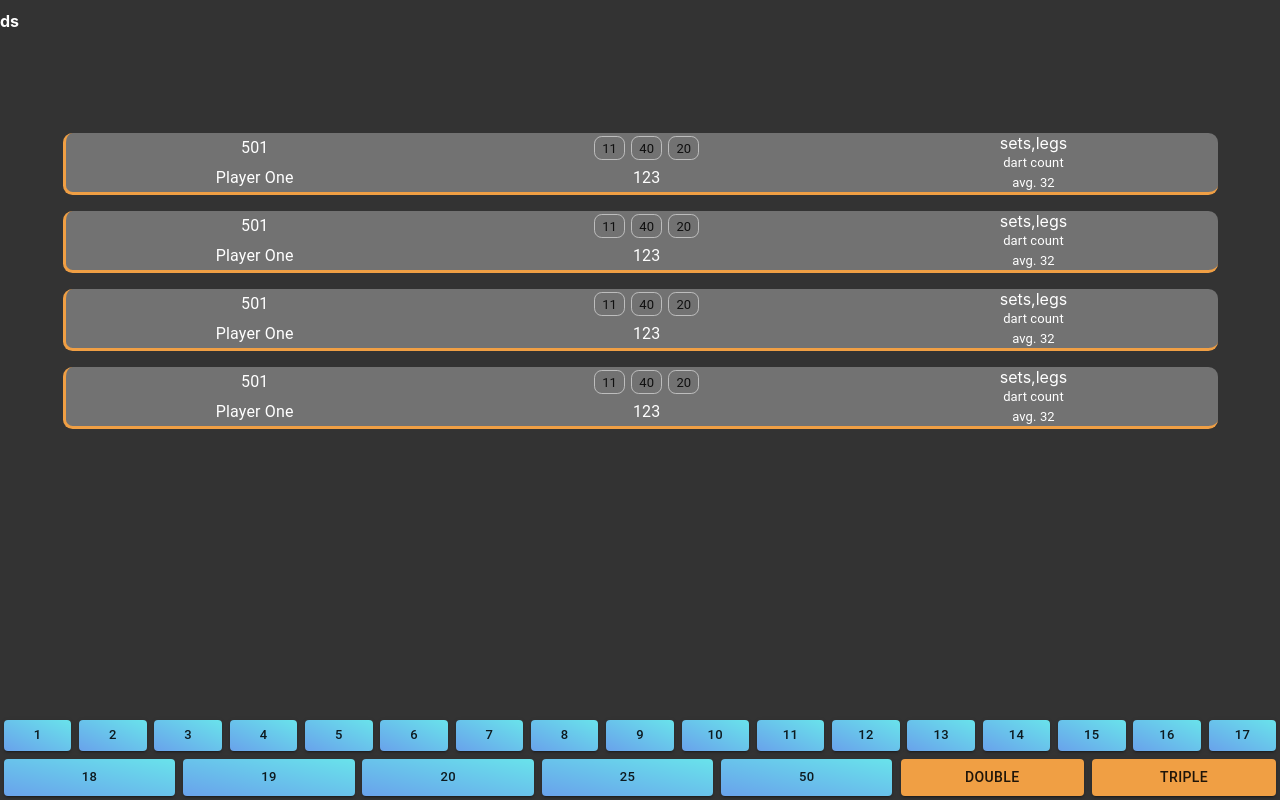
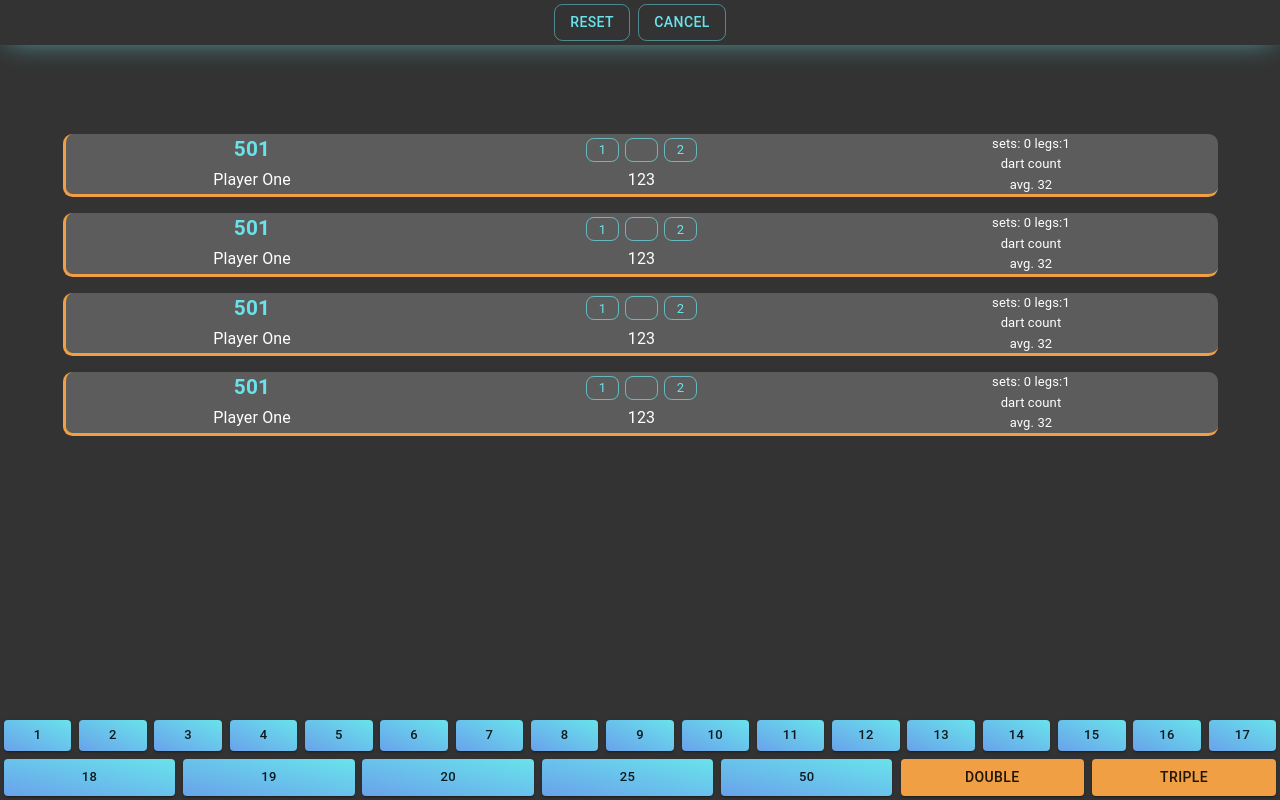
Before and after one commit to Ivour/Darts, a React (Create React App) app: page / in a window 1280 px wide. Built offline with nearby package versions, Linux system fonts and the light colour scheme.

Commit message:
game  navbar added

```diff
--- a/src/App.jsx
+++ b/src/App.jsx
@@ -1,8 +1,13 @@
+import { Fragment } from "react";
 import Game from "./components/Game";
-
+import Navbar from "./components/Navbar";
 
 function App() {
-  return <Game />;
+  return (
+    <Fragment>
+      <Game />
+    </Fragment>
+  );
 }
 
 export default App;
--- a/src/components/Game.jsx
+++ b/src/components/Game.jsx
@@ -2,6 +2,7 @@ import React, { Fragment } from "react";
 import styles from "./Game.module.css";
 import { Button } from "@mui/material";
 import PlayerScore from "./PlayrerScore";
+import Navbar from "./Navbar";
 
 const scoreNums = Array.from({ length: 20 }, (_, i) => i + 1);
 scoreNums.push(...[25, 50]);
@@ -9,9 +10,7 @@ scoreNums.push(...[25, 50]);
 const Game = () => {
   return (
     <Fragment>
-      <header className={styles.nav}>
-        <h1>ds</h1>
-      </header>
+      <Navbar isGame={true} />
       <div className={styles.game}>
         <PlayerScore />
         <PlayerScore />
--- /dev/null
+++ b/src/components/Navbar.jsx
@@ -0,0 +1,30 @@
+import React from "react";
+import styles from "./Navbar.module.css";
+import { Button, Typography } from "@mui/material";
+
+const Navbar = ({ isGame }) => {
+  return (
+    <nav className={styles.nav}>
+      {isGame && (
+        <div>
+          <Button
+            variant="outlined"
+            color="secondary"
+            className={styles["nav__button"]}
+          >
+            Reset
+          </Button>
+          <Button
+            variant="outlined"
+            color="secondary"
+            className={styles["nav__button"]}
+          >
+            Cancel
+          </Button>
+        </div>
+      )}
+    </nav>
+  );
+};
+
+export default Navbar;
--- /dev/null
+++ b/src/components/Navbar.module.css
@@ -0,0 +1,15 @@
+.nav {
+  display: flex;
+  justify-content: center;
+  align-items: center;
+  -webkit-box-shadow: 0px 0px 5px 5px #69e3eb;
+  box-shadow: 0px 0px 30px -9px #69e3eb;
+}
+.nav__logo {
+  color: #f09f44;
+}
+
+.nav__button {
+  border-radius: 0.6em;
+  margin: 0.3em;
+}
--- a/src/components/PlayerScore.module.css
+++ b/src/components/PlayerScore.module.css
@@ -1,6 +1,6 @@
 .scores {
   width: 90%;
-  background-color: rgb(114, 114, 114);
+  background-color: rgb(92, 92, 92);
 
   margin: 0.5em auto;
   border-radius: 0.6rem;
@@ -16,6 +16,8 @@
 
 .scores__total {
   grid-area: total;
+  font-weight: bold;
+  font-size: 130%;
 }
 .scores__player {
   grid-area: player;
--- a/src/components/PlayrerScore.jsx
+++ b/src/components/PlayrerScore.jsx
@@ -6,30 +6,39 @@ import Chip from "@mui/material/Chip";
 const PlayerScore = () => {
   return (
     <section className={`${styles.scores} ${styles["scores--active"]}`}>
-      <Typography className={styles["scores__total"]}>501</Typography>
+      <Typography className={styles["scores__total"]} color="secondary">
+        501
+      </Typography>
       <Typography className={styles["scores__player"]}>Player One</Typography>
       <div className={styles["scores__partial-scores"]}>
         <Chip
-          label={11}
+          label={1}
           size="small"
           variant="outlined"
-          sx={{ borderRadius: "0.6em" }}
+          color="secondary"
+          sx={{ borderRadius: "0.6em", minWidth: "2.5em" }}
         ></Chip>
         <Chip
-          label={40}
+          label={null}
           size="small"
           variant="outlined"
-          sx={{ margin: "0 0.5em", borderRadius: "0.6em" }}
+          color="secondary"
+          sx={{ margin: "0 0.5em", borderRadius: "0.6em", minWidth: "2.5em" }}
         ></Chip>
         <Chip
-          label={20}
+          label={2}
           size="small"
           variant="outlined"
-          sx={{ borderRadius: "0.6em" }}
+          color="secondary"
+          sx={{ borderRadius: "0.6em", minWidth: "2.5em" }}
         ></Chip>
       </div>
-      <Typography className={styles["scores__sum"]}>123</Typography>
-      <div className={styles["scores__sets"]}>sets,legs</div>
+      <Typography className={styles["scores__sum"]} f>
+        123
+      </Typography>
+      <Typography className={styles["scores__sets"]} fontSize="small">
+        sets: 0 legs:1
+      </Typography>
       <Typography className={styles["scores__dart-count"]} fontSize="small">
         dart count
       </Typography>
--- a/src/helpers/theme.jsx
+++ b/src/helpers/theme.jsx
@@ -8,7 +8,8 @@ const theme = createTheme({
     secondary: {
       main: "#69e3eb",
     },
-    success: {
+
+    warning: {
       main: "#efba7d",
     },
   },
```
